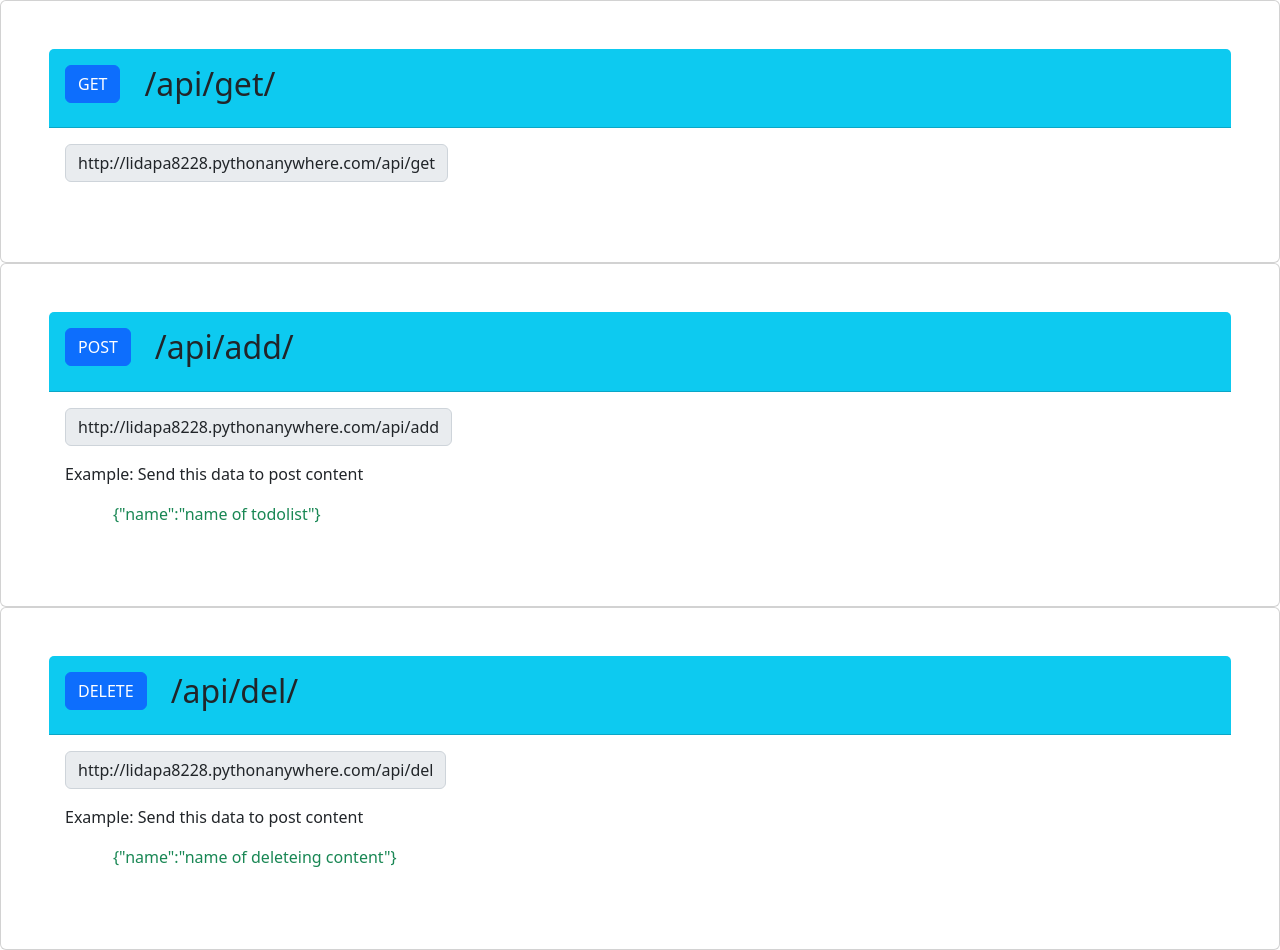
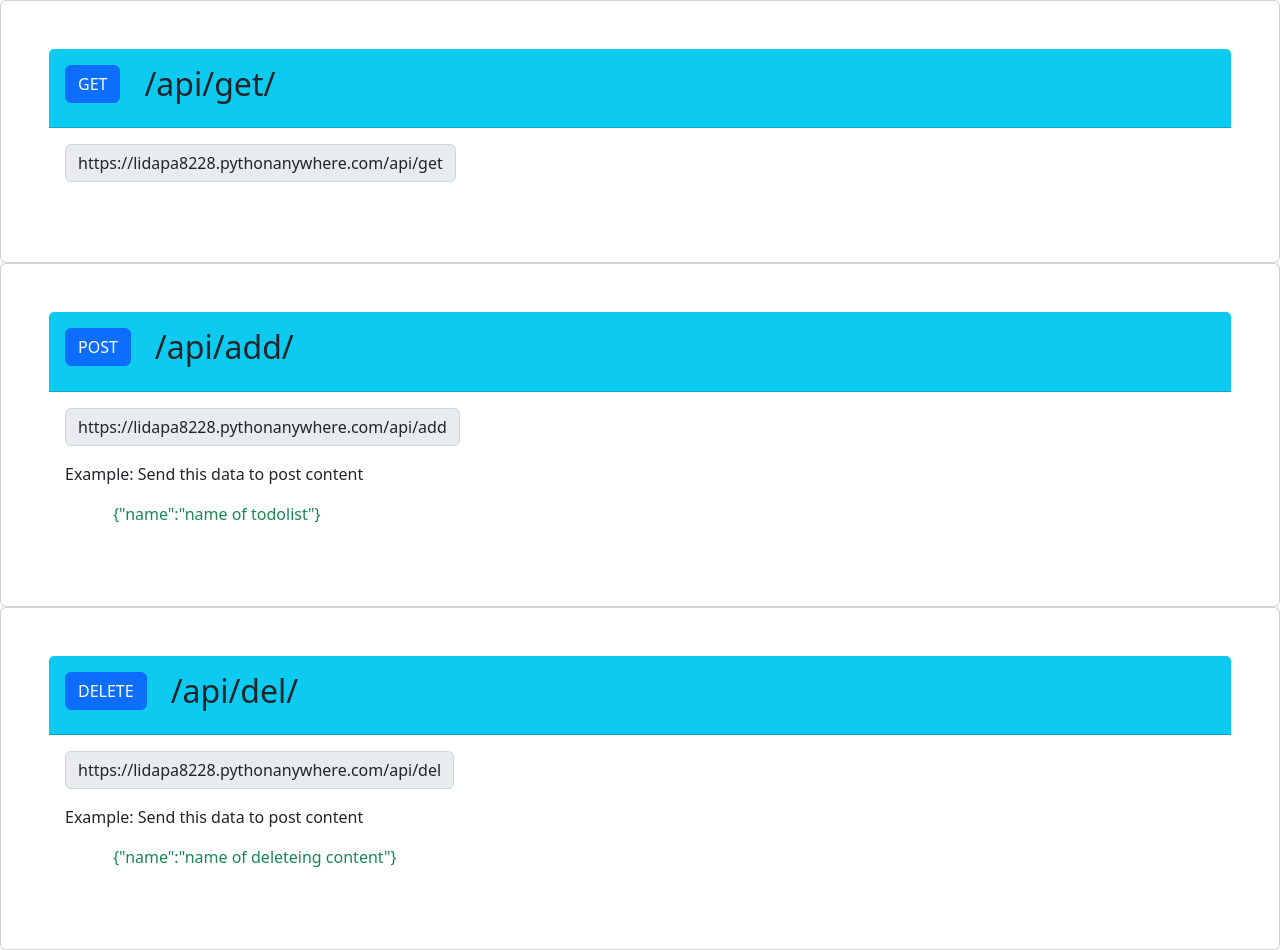
Before and after one commit to Sanjarbek17/todolist_api, a Django app: page / in a window 1280 px wide. Run offline with Django 4.2, Linux system fonts and the light colour scheme.

Commit message:
security

```diff
--- a/home/templates/pages/home.html
+++ b/home/templates/pages/home.html
@@ -17,7 +17,7 @@
         </div>
         <div class="card-body">
             <div class="input-group mb-3">
-                <span class="input-group-text" id="basic-addon3">http://lidapa8228.pythonanywhere.com/api/get</span>
+                <span class="input-group-text" id="basic-addon3">https://lidapa8228.pythonanywhere.com/api/get</span>
             </div>
         </div>
     </div>
@@ -30,7 +30,7 @@
         </div>
         <div class="card-body">
             <div class="input-group mb-3">
-                <span class="input-group-text" id="basic-addon3">http://lidapa8228.pythonanywhere.com/api/add</span>
+                <span class="input-group-text" id="basic-addon3">https://lidapa8228.pythonanywhere.com/api/add</span>
             </div>
             <p>Example: Send this data to post content </p>
             <p class="text-success ps-5">{"name":"name of todolist"}</p>
@@ -45,7 +45,7 @@
         </div>
         <div class="card-body">
             <div class="input-group mb-3">
-                <span class="input-group-text" id="basic-addon3">http://lidapa8228.pythonanywhere.com/api/del</span>
+                <span class="input-group-text" id="basic-addon3">https://lidapa8228.pythonanywhere.com/api/del</span>
             </div>
             <p>Example: Send this data to post content </p>
             <p class="text-success ps-5">{"name":"name of deleteing content"}</p>
```
